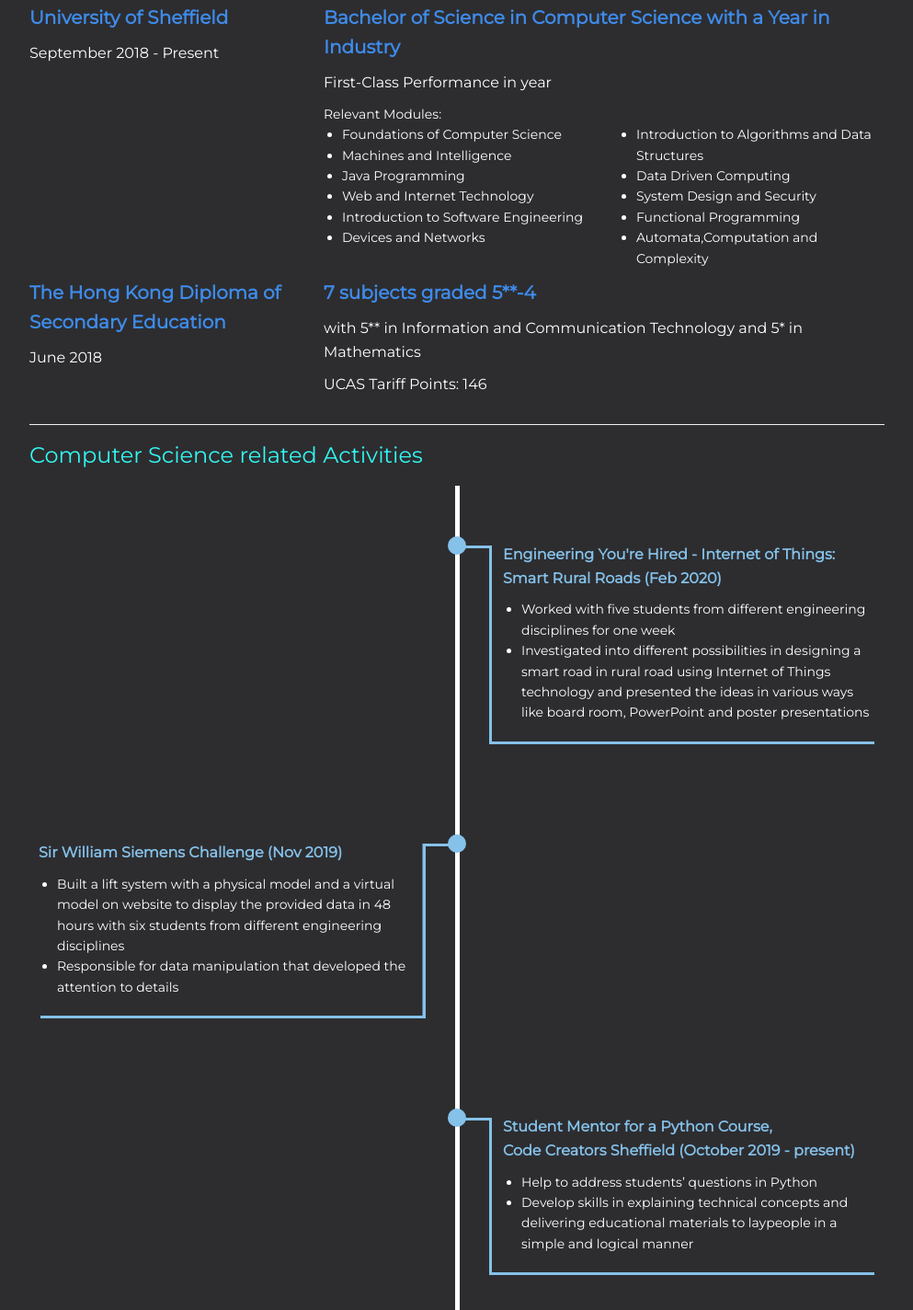
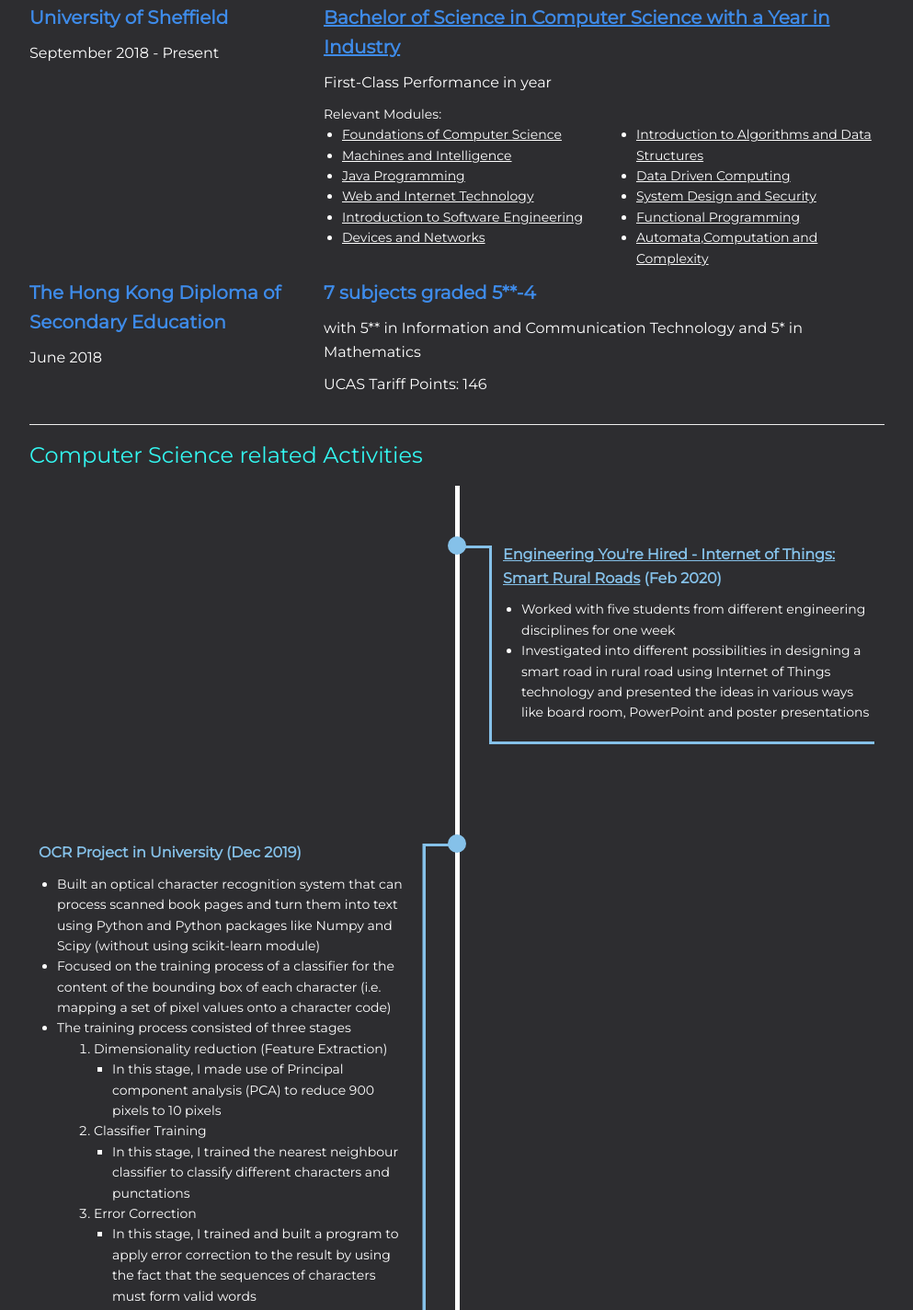
Before and after one commit to Hayley-Kwok/hayley-kwok.github.io, a plain HTML site: page index.html in a window 1280 px wide. Shown: the part 1576-3000 px from the top of the page at 92% size, without its empty margins (143-1136 px from the left). Drawn offline with nearby package versions, Linux system fonts and the light colour scheme.

Commit message:
update on content

```diff
--- a/index.html
+++ b/index.html
@@ -58,27 +58,27 @@
       <p>September 2018 - Present</p>
     </div>
     <div class="col-md-8">
-      <p><b>Bachelor of Science in Computer Science with a Year in Industry</b></p>
+      <p><b><a href="https://www.sheffield.ac.uk/prospectus/courseDetails.do?id=G4032021" target="_blank">Bachelor of Science in Computer Science with a Year in Industry</a></b></p>
       <p>First-Class Performance in year</p>
       Relevant Modules: <br>
       <div class="row">
         <div class="col-lg-6 col-xs-12">
           <ul>
-            <li>Foundations of Computer Science</li>
-            <li>Machines and Intelligence</li>
-            <li>Java Programming</li>
-            <li>Web and Internet Technology</li>
-            <li>Introduction to Software Engineering</li>
-            <li>Devices and Networks</li>
+            <li><a href="https://www.sheffield.ac.uk/programmeregulationsfinder/unit?code=COM1002&org=SHEFFIELD&start=28-Sep-2009&loc=SHEFFIELD&cal=ACAD%20YR&year=2018" target="_blank">Foundations of Computer Science</a></li>
+            <li><a href="https://www.sheffield.ac.uk/programmeregulationsfinder/unit?code=COM1005&org=SHEFFIELD&start=28-Sep-2009&loc=SHEFFIELD&cal=ACAD%20YR&year=2018" target="_blank">Machines and Intelligence</a></li>
+            <li><a href="https://www.sheffield.ac.uk/programmeregulationsfinder/unit?code=COM1003&org=SHEFFIELD&start=28-Sep-2009&loc=SHEFFIELD&cal=ACAD%20YR&year=2018" target="_blank">Java Programming</a></li>
+            <li><a href="https://www.sheffield.ac.uk/programmeregulationsfinder/unit?code=COM1008&org=SHEFFIELD&start=29-Sep-2014&loc=SHEFFIELD&cal=AUT%20SEM&year=2018" target="_blank">Web and Internet Technology</a></li>
+            <li><a href="https://www.sheffield.ac.uk/programmeregulationsfinder/unit?code=COM1001&org=SHEFFIELD&start=29-Sep-2014&loc=SHEFFIELD&cal=ACAD%20YR&year=2018" target="_blank">Introduction to Software Engineering</a></li>
+            <li><a href="https://www.sheffield.ac.uk/programmeregulationsfinder/unit?code=COM1006&org=SHEFFIELD&start=28-Sep-2009&loc=SHEFFIELD&cal=ACAD%20YR&year=2018" target="_blank">Devices and Networks</a></li>
           </ul>
         </div>
         <div class="col-lg-6 col-xs-12">
           <ul>
-            <li>Introduction to Algorithms and Data Structures</li>
-            <li>Data Driven Computing</li>
-            <li>System Design and Security</li>
-            <li>Functional Programming</li>
-            <li>Automata,Computation and Complexity</li>
+            <li><a href="https://www.sheffield.ac.uk/programmeregulationsfinder/unit?code=COM1009&org=SHEFFIELD&start=09-Feb-2015&loc=SHEFFIELD&cal=SPR%20SEM&year=2018" target="_blank">Introduction to Algorithms and Data Structures</a></li>
+            <li><a href="https://www.sheffield.ac.uk/programmeregulationsfinder/unit?code=COM2004&org=SHEFFIELD&start=27-Sep-2010&loc=SHEFFIELD&cal=AUT%20SEM&year=2019" target="_blank">Data Driven Computing</a></li>
+            <li><a href="https://www.sheffield.ac.uk/programmeregulationsfinder/unit?code=COM2008&org=SHEFFIELD&start=24-Sep-2018&loc=SHEFFIELD&cal=AUT%20SEM&year=2019" target="_blank">System Design and Security</a></li>
+            <li><a href="https://www.sheffield.ac.uk/programmeregulationsfinder/unit?code=COM2108&org=SHEFFIELD&start=24-Sep-2018&loc=SHEFFIELD&cal=AUT%20SEM&year=2019" target="_blank">Functional Programming</a></li>
+            <li><a href="https://www.sheffield.ac.uk/programmeregulationsfinder/unit?code=COM2109&org=SHEFFIELD&start=24-Sep-2018&loc=SHEFFIELD&cal=ACAD%20YR&year=2019" target="_blank">Automata,Computation and Complexity</a></li>
           </ul>
         </div>
       </div>
@@ -100,7 +100,7 @@
   <div class="timeline-frame slideanim">
     <div class="timeline-section slideanim">
       <div class="timeline-content">
-        <h5>Engineering You're Hired - Internet of Things: Smart Rural Roads (Feb 2020)</h5>
+        <h5><a href="https://sites.google.com/sheffield.ac.uk/eyh2020/projects/11-internet-of-things?authuser=0" target="_blank">Engineering You're Hired - Internet of Things: Smart Rural Roads</a> (Feb 2020)</h5>
         <ul>
           <li>Worked with five students from different engineering disciplines for one week </li>
           <li>Investigated into different possibilities in designing a smart road in rural road using Internet of Things technology and presented the ideas in various ways like board room, PowerPoint and poster presentations </li>
@@ -109,7 +109,29 @@
     </div>
     <div class="timeline-section slideanim">
       <div class="timeline-content">
-        <h5>Sir William Siemens Challenge (Nov 2019)</h5>
+        <h5>OCR Project in University (Dec 2019)</h5>
+        <ul>
+          <li>Built an optical character recognition system that can process scanned book pages and turn them into text using Python and Python packages like Numpy and Scipy (without using scikit-learn module)</li>
+          <li>Focused on the training process of a classifier for the content of the bounding box of each character (i.e. mapping a set of pixel values onto a character code)</li>
+          <li>The training process consisted of three stages
+            <ol>
+              <li>Dimensionality reduction (Feature Extraction)
+                <ul><li>In this stage, I made use of Principal component analysis (PCA) to reduce 900 pixels to 10 pixels</li></ul>
+              </li>
+              <li>Classifier Training
+                <ul><li>In this stage, I trained the nearest neighbour classifier to classify different characters and punctations</li></ul>
+              </li>
+              <li>Error Correction
+                <ul><li>In this stage, I trained and built a program to apply error correction to the result by using the fact that the sequences of characters must form valid words</li></ul>
+              </li>
+            </ol>
+          </li>
+        </ul>
+      </div>
+    </div>
+    <div class="timeline-section slideanim">
+      <div class="timeline-content">
+        <h5><a href="https://new.siemens.com/uk/en/company/fairs-events/mindsphere-live.html" target="_blank">Sir William Siemens Challenge</a> (Nov 2019)</h5>
         <ul>
           <li>Built a lift system with a physical model and a virtual model on website to display the provided data in 48 hours with six students from different engineering disciplines</li>
           <li>Responsible for data manipulation that developed the attention to details</li>
@@ -119,7 +141,7 @@
     <div class="timeline-section slideanim">
       <div class="timeline-content">
         <h5>Student Mentor for a Python Course,<br>
-          Code Creators Sheffield  (October 2019 - present)</h5>
+          <a href="http://codecreatorssheffield.co.uk/" target="_blank">Code Creators Sheffield</a>  (October 2019 - present)</h5>
         <ul class="short-url">
           <li>Help to address students’ questions in Python</li>
           <li>Develop skills in explaining technical concepts and delivering educational materials to laypeople in a simple and logical manner</li>
@@ -128,7 +150,7 @@
     </div>
     <div class="timeline-section slideanim">
       <div class="timeline-content">
-        <h5>Treasurer in Women in Computer Science Society (May 2019 - Present)</h5>
+        <h5>Treasurer in <a href="https://www.facebook.com/sheffieldwics/" target="_blank">Sheffield Women in Computer Science Society</a> (May 2019 - Present)</h5>
         <ul>
           <li>Work with companies in the IT industry like Arm Ltd to promote the role of women within the industry</li>
           <li>Undertake different administrative tasks like coordinating with sponsors and planning on events</li>
@@ -149,7 +171,7 @@
     </div>
     <div class="timeline-section slideanim">
       <div class="timeline-content">
-        <h5>Global Engineering Challenge -&nbsp;Apps for integrating transport and payment (Jan 2019)</h5>
+        <h5><a href="http://gec.group.shef.ac.uk/wp/?page_id=621" target="_blank">Global Engineering Challenge - Apps for integrating transport and payment</a> (Jan 2019)</h5>
         <ul>
           <li>Worked with students from different engineering disciplines</li>
           <li>Developed an intact project plan from design and research to implementation plan for a real-life issue, to integrate transportation methods and allow users to pay using their smartphones in Tamil Nadu </li>
@@ -172,7 +194,7 @@
   <div class="timeline-frame slideanim">
     <div class="timeline-section slideanim">
       <div class="timeline-content">
-        <h5>International Engineering Ambassador<br>
+        <h5><a href="https://ieasheffield.wordpress.com/2020/02/09/meet-our-international-engineering-ambassador-wing-yin-kwok/" target="_blank">International Engineering Ambassador</a><br>
           (November 2019 - Present)</h5>
         <ul>
           <li>Responsible for representing the Faculty of Engineering to promote the University to prospective students and answering their enquiries in a professional manner</li>
@@ -192,7 +214,7 @@
     </div>
     <div class="timeline-section slideanim">
       <div class="timeline-content">
-        <h5>Academic Representative (September 2019 - Present)</h5>
+        <h5><a href="https://yoursu.sheffield.ac.uk/make-a-change/academic-representation" target="_blank">Academic Representative</a> (September 2019 - Present)</h5>
         <ul>
           <li>Work alongside the University and Students’ Union to improve students’ education</li>
           <li>Develop skills in collecting and presenting information better, communicating with people from different backgrounds</li>
--- a/static/main.css
+++ b/static/main.css
@@ -117,8 +117,14 @@ h5 {
 .icon-text{
   font-size: 20px;
 }
+#experience a{
+  color: inherit;
+  z-index: 100;
+  text-decoration: underline;
+}
 a:link,a:visited,a:active{
   text-decoration: none;
+  color: inherit;
 }
 
 .btn-default a{color:white;}
@@ -186,16 +192,18 @@ a:link,a:visited,a:active{
   left:35px;
   z-index: -2;
 }
+/*.timeline-content */
+
+/*
 .timeline-content a{
-  color: inherit;
-  z-index: 100;
+  text-decoration: none;
   border-bottom: 2.3px solid currentColor;
   display: inline-block;
   line-height: 0.9;
-/*  text-decoration: underline;*/
-
 }
-.timeline-content a:hover{color:#337ab7;;}
+*/
+/*.timeline-content */
+#experience a:hover{color:#337ab7;;}
 /*border on the timeline*/
 .timeline-content:after{
   content:"";
@@ -250,18 +258,19 @@ footer {
   color: #f5f5f5;
   padding: 32px;
 }
-footer a {
+#contact a {
   color: #f5f5f5;
+  text-decoration: none!important;
 }
-footer a:hover {
+#contact a:hover {
   color: #777;
-  text-decoration: none;
+  text-decoration: none!important;
 }
 .footer-icon a:link,.footer-icon a:visited,.footer-icon a:active{
   color: white;
 }
 .footer-icon a:hover{
-  color: cornflowerblue;
+  color: cornflowerblue!important;
 }
 
 /*slide animation*/
```
